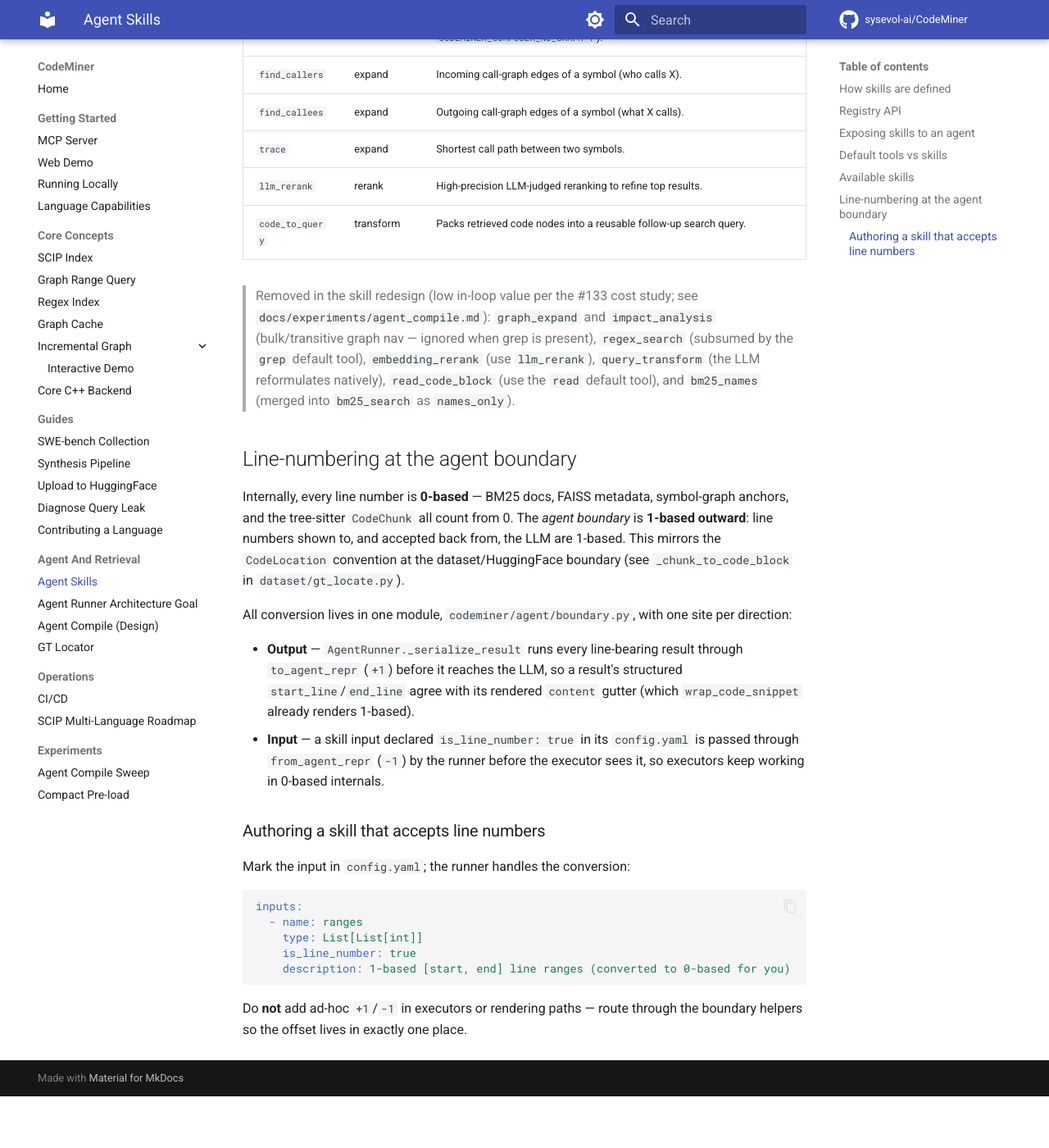
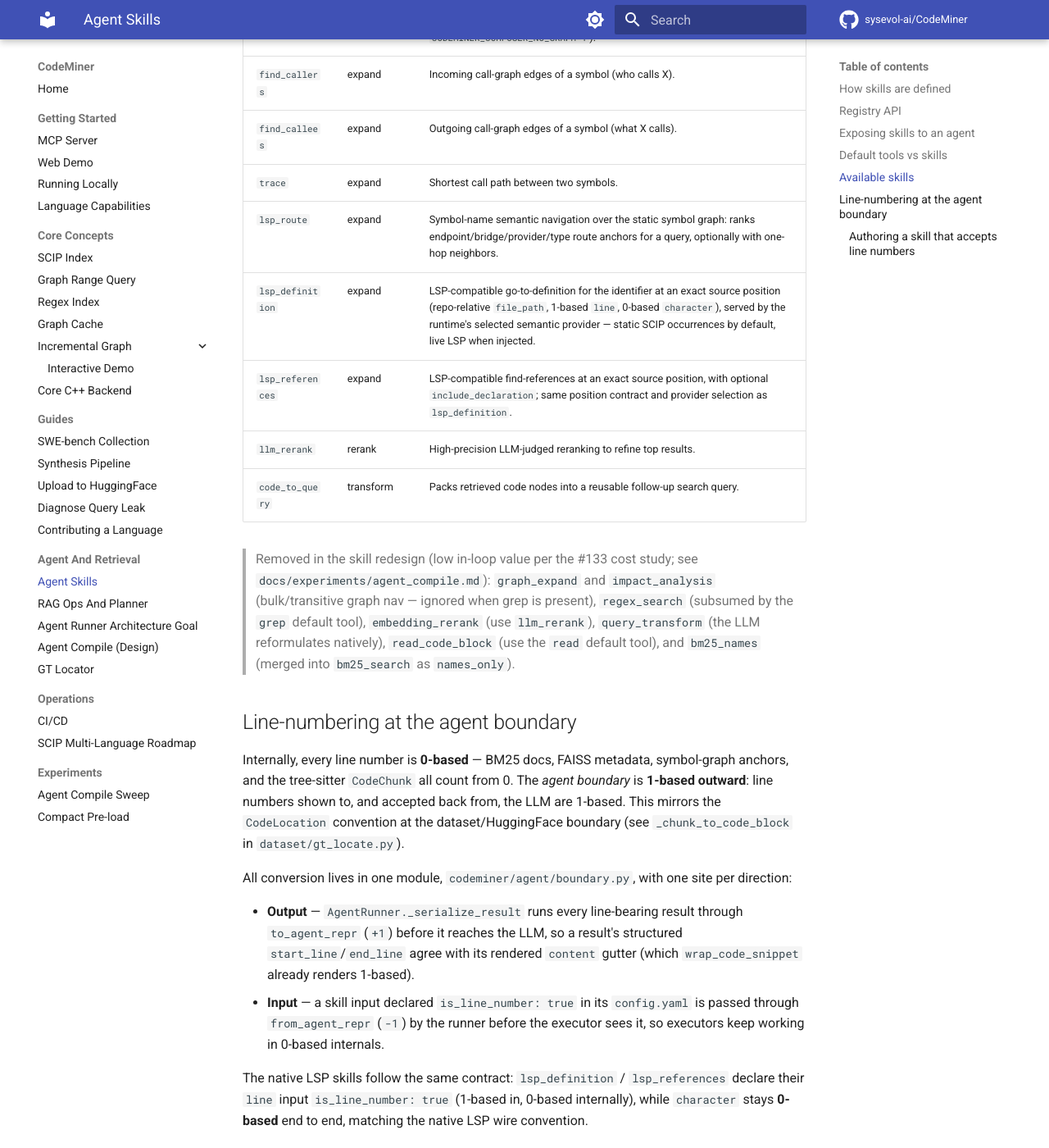
Before and after one commit to MarinaMackay/CodeNib, an MkDocs documentation site: the page built from docs/agent_skills.md, in a window 1280 px wide and 1400 px high, scrolled down 2108 px. Shown: the whole window at 82% size. Built offline with MkDocs 1.6.1 and Material for MkDocs 9.7.7, drawn with Linux system fonts in a browser that asks for light colours; comment, search, counter and statistics services are not loaded; before the commit the page ends 3445 px from its top, so only the background shows below that.

Commit message:
docs(retrieval): document query-aware planner and LSP skills (#316)
The query-aware RetrievalPlanner (#265) and the native LSP skills
(lsp_route, lsp_definition, lsp_references from #314) had no coverage in
the docs site. Add docs/rag_ops.md for the ops-layer boundaries and
planner behavior, list the three LSP skills in agent_skills.md with
their position/line-numbering contract, and link the new page from the
nav and the docs landing page.

Verified with python -m mkdocs build --strict.

```diff
--- a/docs/agent_skills.md
+++ b/docs/agent_skills.md
@@ -86,6 +86,9 @@ exposed, or `include_default_tools=False` to withhold them).
 | `find_callers` | expand | Incoming call-graph edges of a symbol (who calls X). |
 | `find_callees` | expand | Outgoing call-graph edges of a symbol (what X calls). |
 | `trace` | expand | Shortest call path between two symbols. |
+| `lsp_route` | expand | Symbol-name semantic navigation over the static symbol graph: ranks endpoint/bridge/provider/type route anchors for a query, optionally with one-hop neighbors. |
+| `lsp_definition` | expand | LSP-compatible go-to-definition for the identifier at an exact source position (repo-relative `file_path`, 1-based `line`, 0-based `character`), served by the runtime's selected semantic provider — static SCIP occurrences by default, live LSP when injected. |
+| `lsp_references` | expand | LSP-compatible find-references at an exact source position, with optional `include_declaration`; same position contract and provider selection as `lsp_definition`. |
 | `llm_rerank` | rerank | High-precision LLM-judged reranking to refine top results. |
 | `code_to_query` | transform | Packs retrieved code nodes into a reusable follow-up search query. |
 
@@ -117,6 +120,11 @@ site per direction:
   `config.yaml` is passed through `from_agent_repr` (`-1`) by the runner before
   the executor sees it, so executors keep working in 0-based internals.
 
+The native LSP skills follow the same contract: `lsp_definition` /
+`lsp_references` declare their `line` input `is_line_number: true` (1-based
+in, 0-based internally), while `character` stays **0-based** end to end,
+matching the native LSP wire convention.
+
 ### Authoring a skill that accepts line numbers
 
 Mark the input in `config.yaml`; the runner handles the conversion:
--- a/mkdocs.yml
+++ b/mkdocs.yml
@@ -80,6 +80,7 @@ nav:
       - Contributing a Language: contributing-a-language.md
   - Agent And Retrieval:
       - Agent Skills: agent_skills.md
+      - RAG Ops And Planner: rag_ops.md
       - Agent Runner Architecture Goal: agent_runner_architecture_goal.md
       - Agent Compile (Design): agent_compile_design.md
       - GT Locator: gt_locator.md
```
Also changed, not shown: docs/index.md (+1 -0 lines), docs/rag_ops.md (added, +88 -0 lines).
